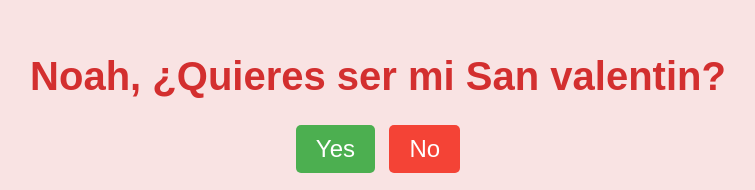
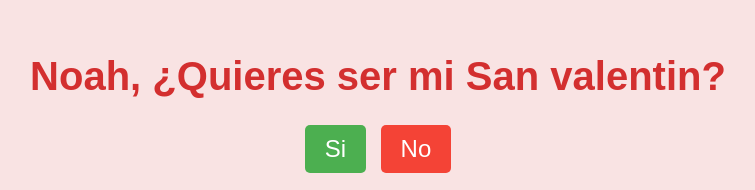
Before and after one commit to Oniday/SanValentin, a plain HTML site: page index.html in a window 1280 px wide. Shown: the part 138-328 px from the top of the page, without its empty margins (262-1017 px from the left). Drawn offline with Linux system fonts and the light colour scheme; no server answers.

Commit message:
Add files via upload

```diff
--- a/index.html
+++ b/index.html
@@ -10,7 +10,7 @@
     <div class="container">
         <h1>Noah, ¿Quieres ser mi San valentin?</h1>
         <div class="buttons">
-            <button class="yes-button" onclick="handleYesClick()">Yes</button>
+            <button class="yes-button" onclick="handleYesClick()">Si</button>
             <button class="no-button" onclick="handleNoClick()">No</button>
         </div>
         <div class="gif_container">
```
